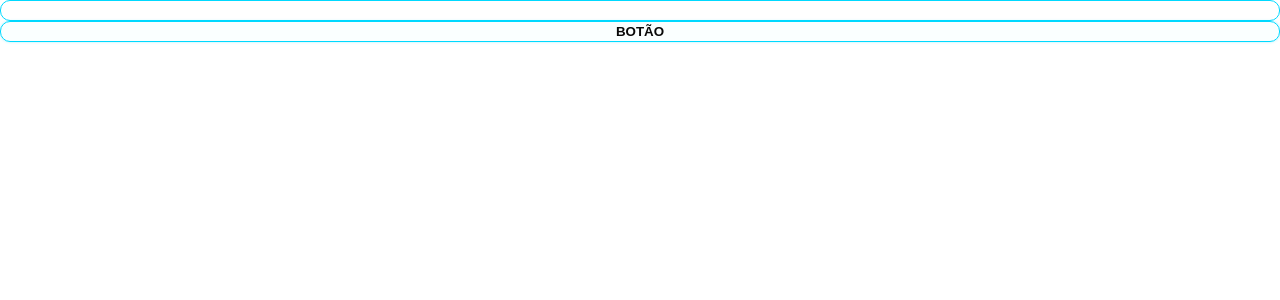
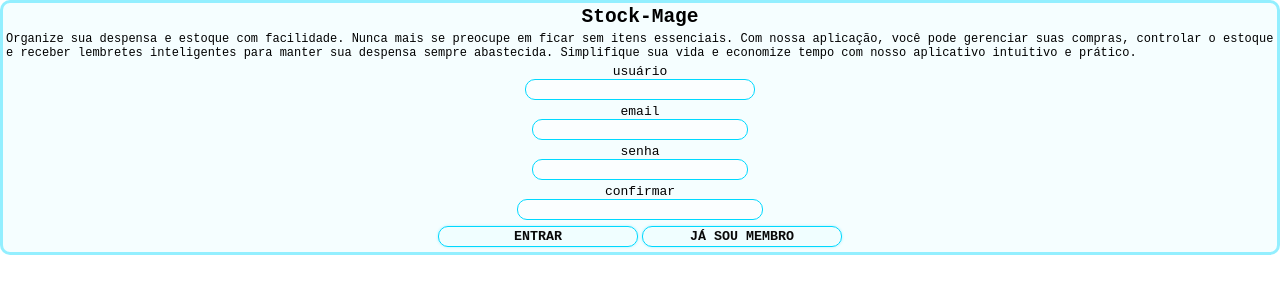
Before and after one commit to DGabrielF/stock-mage, an Angular app: page / in a window 1280 px wide. Shown: the top 300 px of the page. Built offline with nearby package versions, Linux system fonts and the light colour scheme.

Commit message:
:sparkles: feat: register box structure

```diff
--- a/src/app/app.component.html
+++ b/src/app/app.component.html
@@ -1,3 +1,2 @@
-<app-input></app-input>
-<app-button></app-button>
+<app-register></app-register>
 <router-outlet></router-outlet>
--- a/src/app/app.module.ts
+++ b/src/app/app.module.ts
@@ -7,13 +7,15 @@ import { AppComponent } from './app.component';
 import { InputComponent } from './components/global/input/input.component';
 import { ButtonComponent } from './components/global/button/button.component';
 import { ClickableDirective } from './components/global/button/clickable.directive';
+import { RegisterComponent } from './pages/register/register.component';
 
 @NgModule({
   declarations: [
     AppComponent,
     InputComponent,
     ButtonComponent,
-    ClickableDirective
+    ClickableDirective,
+    RegisterComponent
   ],
   imports: [
     BrowserModule,
--- a/src/app/components/global/button/button.component.css
+++ b/src/app/components/global/button/button.component.css
@@ -1,5 +1,7 @@
 button{
   width: 100%;
+  min-width: 100px;
+  max-width: 200px;
   padding: 2px 3px;
 
   color: #090909;
--- /dev/null
+++ b/src/app/pages/register/register.component.css
@@ -0,0 +1,22 @@
+section{
+  padding: 3px;
+  width: 100%;
+
+  border: 3px solid #00d9ff66;
+  border-radius: 10px;
+  background-color: #00d9ff0a;
+
+  display: flex;
+  flex-direction: column;
+  align-items: center;
+  gap: 4px
+}
+h2{
+  font-size: small;
+  font-weight: 500;
+}
+app-button{
+  width: 100%;
+  min-width: 100px;
+  max-width: 200px;
+}
--- /dev/null
+++ b/src/app/pages/register/register.component.html
@@ -0,0 +1,14 @@
+<section>
+  <h1>Stock-Mage</h1>
+  <h2>Organize sua despensa e estoque com facilidade. Nunca mais se preocupe em ficar sem itens essenciais. Com nossa aplicação, você pode gerenciar suas compras, controlar o estoque e receber lembretes inteligentes para manter sua despensa sempre abastecida. Simplifique sua vida e economize tempo com nosso aplicativo intuitivo e prático.</h2>
+  <div class="input_area">
+    <app-input name="usuário" id="user" type="text"></app-input>
+    <app-input name="email" id="email" type="email"></app-input>
+    <app-input name="senha" id="password" type="password"></app-input>
+    <app-input name="confirmar" id="confirm" type="password"></app-input>
+  </div>
+  <div class="button_area">
+    <app-button textContent="entrar"></app-button>
+    <app-button textContent="já sou membro"></app-button>
+  </div>
+</section>
--- /dev/null
+++ b/src/app/pages/register/register.component.ts
@@ -0,0 +1,15 @@
+import { Component, OnInit } from '@angular/core';
+
+@Component({
+  selector: 'app-register',
+  templateUrl: './register.component.html',
+  styleUrls: ['./register.component.css']
+})
+export class RegisterComponent implements OnInit {
+
+  constructor() { }
+
+  ngOnInit(): void {
+  }
+
+}
--- a/src/styles.css
+++ b/src/styles.css
@@ -4,4 +4,25 @@
   appearance: none;
   box-sizing: border-box;
   user-select: none;
+  font-family: monospace;
 }
+.input_area{
+  width: 100%;
+  display: flex;
+
+  text-align: center;
+
+  flex-direction: column;
+  align-items: center;
+  gap: 4px;
+}
+.button_area{
+  padding: 2px 0;
+  width: 100%;
+
+  display: flex;
+  align-items: center;
+  justify-content: center;
+  flex-wrap: wrap;
+  gap: 4px;
+}
```
Also changed, not shown: 1 other file (tests, documents, lock files or other folders).
